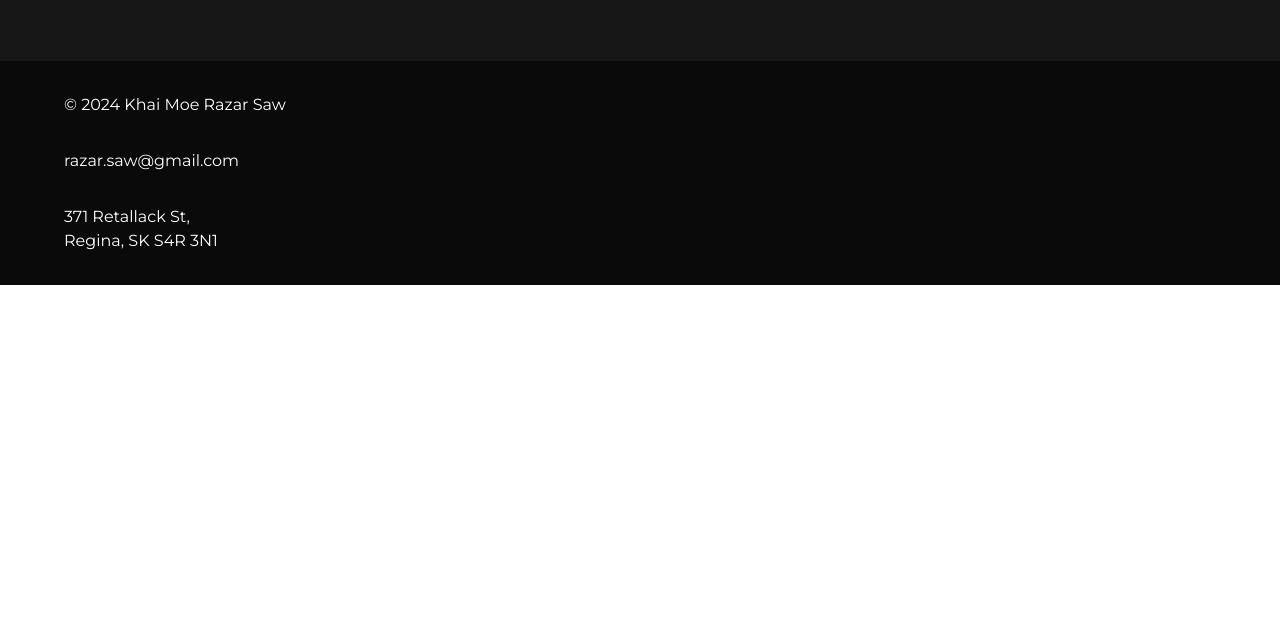
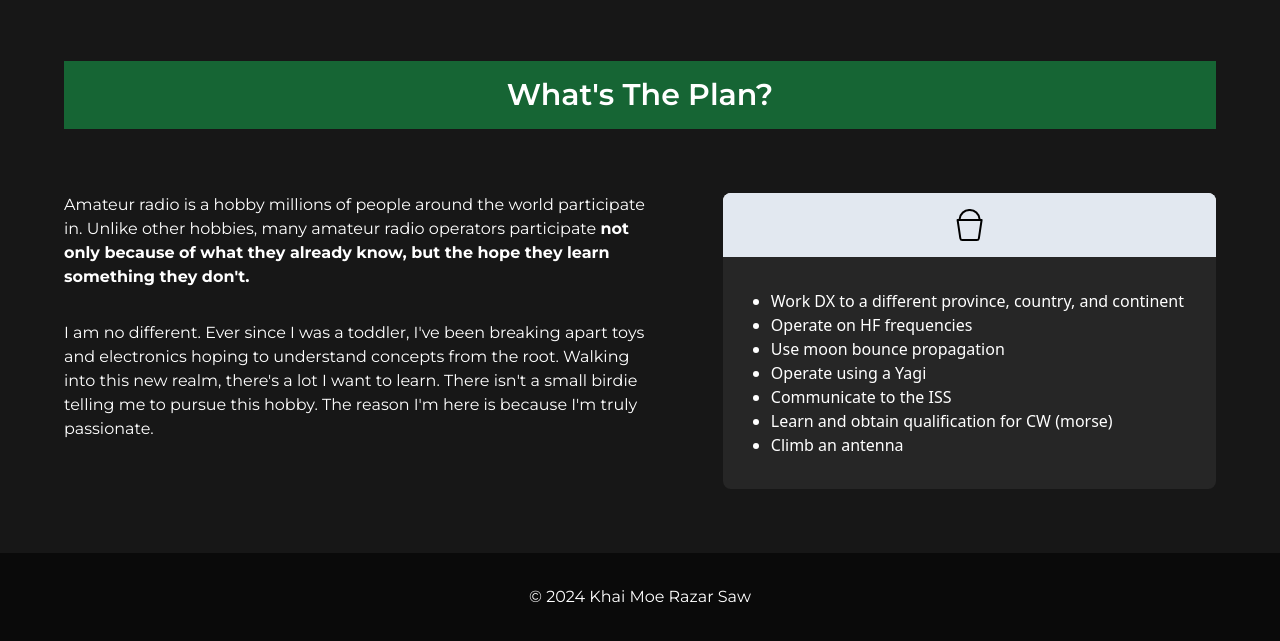
Before and after one commit to RazarSaw/VE5RZR, a website: page index.html in a window 1280 px wide. Shown: the part 2673-3314 px from the top of the page. Before the commit the page ends 2958 px from the top, so only its background shows below. Drawn offline with Linux system fonts and the light colour scheme.

Commit message:
Added 'What's The Plan' section including a bucket list

```diff
--- a/index.html
+++ b/index.html
@@ -162,7 +162,12 @@
             <p
               class="blocked-text text-white md:bg-neutral-950/60 md:p-8 rounded-[8px] backdrop-blur-lg"
             >
-              Fireworks went off as millions in Kuala Lumpur, Malaysia celebrated New Year's 2009. On the same day, a young Arakanese boy was born. That boy was me. Only 349 days later, they shipped me and my father to Canada on December 15, 2009. We lived in Surrey, British Columbia for two years until we move to Regina, Saskatchewan. I've lived in the prairie's capital ever since.
+              Fireworks went off as millions in Kuala Lumpur, Malaysia
+              celebrated New Year's 2009. On the same day, a young Arakanese boy
+              was born. That boy was me. Only 349 days later, they shipped me
+              and my father to Canada on December 15, 2009. We lived in Surrey,
+              British Columbia for two years until we move to Regina,
+              Saskatchewan. I've lived in the prairie's capital ever since.
             </p>
           </aside>
         </section>
@@ -190,23 +195,82 @@
           class="container mx-auto px-16 flex flex-col md:grid grid-cols-3 gap-8 md:gap-16 items-center"
         >
           <div class="col-start-1 col-end-3 row-start-1 row-end-2">
-            <img src="./images/20231030_213155.png" class="rounded-[8px] object-cover" />
+            <img
+              src="./images/20231030_213155.png"
+              class="rounded-[8px] object-cover"
+            />
           </div>
           <aside class="col-start-2 col-end-4 row-start-1 row-end-2">
             <p
               class="blocked-text text-white md:bg-neutral-950/60 md:p-8 rounded-[8px] backdrop-blur-lg"
             >
-              We are the stars. Every organ, mineral, vitamin, and internal structure is a culmination of interstellar matter coming together. I was only 13 when this epiphany hit me. There and then, my love for the cosmos began. To the left, you're looking at an image I took in the backyard with my smartphone, and a small telescope.
+              We are the stars. Every organ, mineral, vitamin, and internal
+              structure is a culmination of interstellar matter coming together.
+              I was only 13 when this epiphany hit me. There and then, my love
+              for the cosmos began. To the left, you're looking at an image I
+              took in the backyard with my smartphone, and a small telescope.
             </p>
           </aside>
         </section>
       </article>
+      <div class="mx-auto container px-16">
+        <h2
+          class="text-white text-3xl font-semibold text-center bg-green-800 p-4"
+        >
+          What's The Plan?
+        </h2>
+      </div>
+      <article class="container mx-auto grid grid-cols-1 lg:grid-cols-[1fr_auto] px-16 gap-16">
+        <section class="text-white flex flex-col gap-8">
+          <p>
+            Amateur radio is a hobby millions of people around the world
+            participate in. Unlike other hobbies, many amateur radio operators
+            participate
+            <span class="font-bold"
+              >not only because of what they already know, but the hope they
+              learn something they don't.</span
+            >
+          </p>
+          <p>
+            I am no different. Ever since I was a toddler, I've been breaking
+            apart toys and electronics hoping to understand concepts from the
+            root. Walking into this new realm, there's a lot I want to learn.
+            There isn't a small birdie telling me to pursue this hobby. The
+            reason I'm here is because I'm truly passionate.
+          </p>
+        </section>
+        <aside class="flex flex-col">
+          <div class="bg-white rounded-t-[8px] text-center">
+            <svg
+              xmlns="http://www.w3.org/2000/svg"
+              width="64"
+              height="64"
+              fill="black"
+              class="bi bi-bucket bg-slate-200 p-4 rounded-t-[8px] w-full"
+              viewBox="0 0 16 16"
+            >
+              <path
+                d="M2.522 5H2a.5.5 0 0 0-.494.574l1.372 9.149A1.5 1.5 0 0 0 4.36 16h7.278a1.5 1.5 0 0 0 1.483-1.277l1.373-9.149A.5.5 0 0 0 14 5h-.522A5.5 5.5 0 0 0 2.522 5m1.005 0a4.5 4.5 0 0 1 8.945 0zm9.892 1-1.286 8.574a.5.5 0 0 1-.494.426H4.36a.5.5 0 0 1-.494-.426L2.58 6h10.838z"
+              />
+            </svg>
+          </div>
+          <div class="bg-neutral-800 rounded-b-[8px] p-8 text-white">
+            <ol class="list-disc list-outside pl-4">
+              <li>Work DX to a different province, country, and continent</li>
+              <li>Operate on HF frequencies</li>
+              <li>Use moon bounce propagation</li>
+              <li>Operate using a Yagi</li>
+              <li>Communicate to the ISS</li>
+              <li>Learn and obtain qualification for CW (morse)</li>
+              <li>Climb an antenna</li>
+            </ol>
+          </div>
+        </aside>
+      </article>
     </main>
     <footer class="bg-neutral-950 text-white">
-      <div class="container mx-auto p-8 px-16 flex flex-col gap-8">
+      <div class="container mx-auto p-8 px-16 flex flex-row justify-center gap-8">
         <p>&copy; 2024 Khai Moe Razar Saw</p>
-        <a href="mailto:razar.saw@gmail.com">razar.saw@gmail.com</a>
-        <p>371 Retallack St,<br />Regina, SK S4R 3N1</p>
       </div>
     </footer>
   </body>
```
